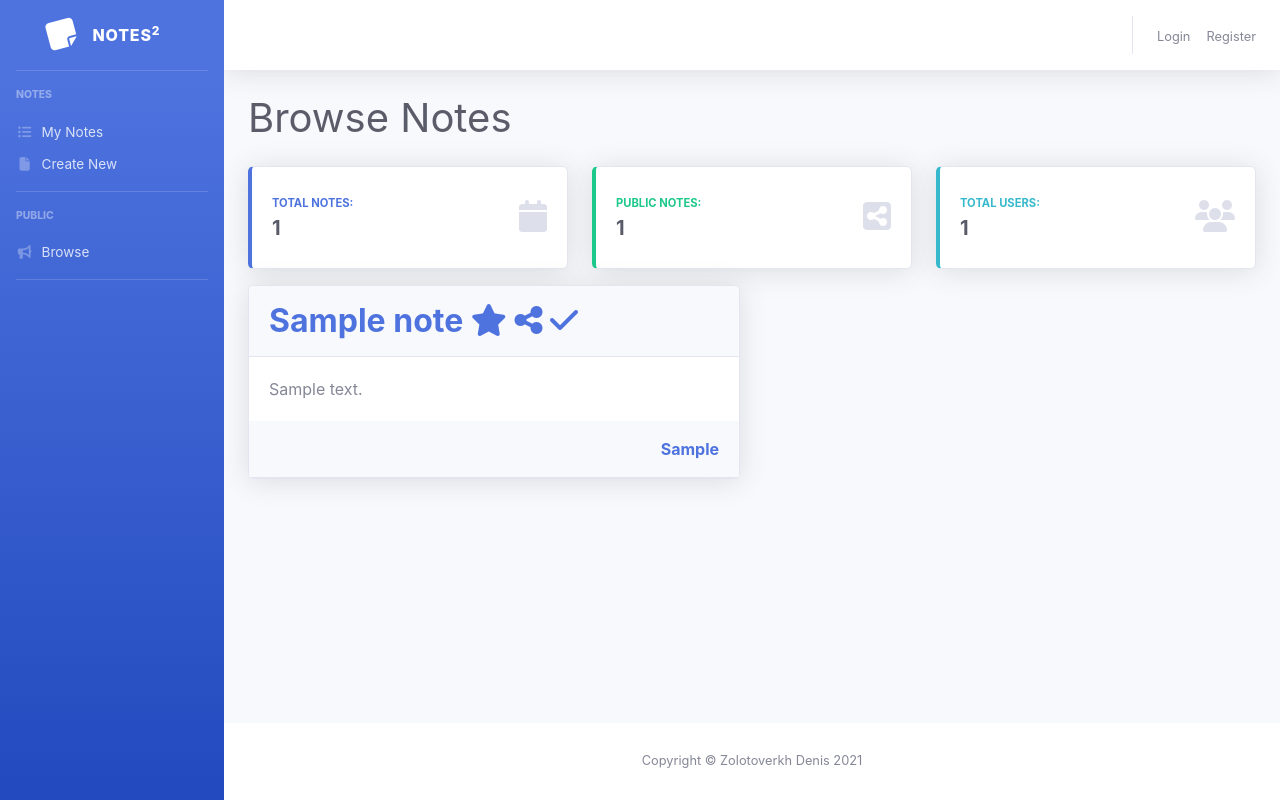
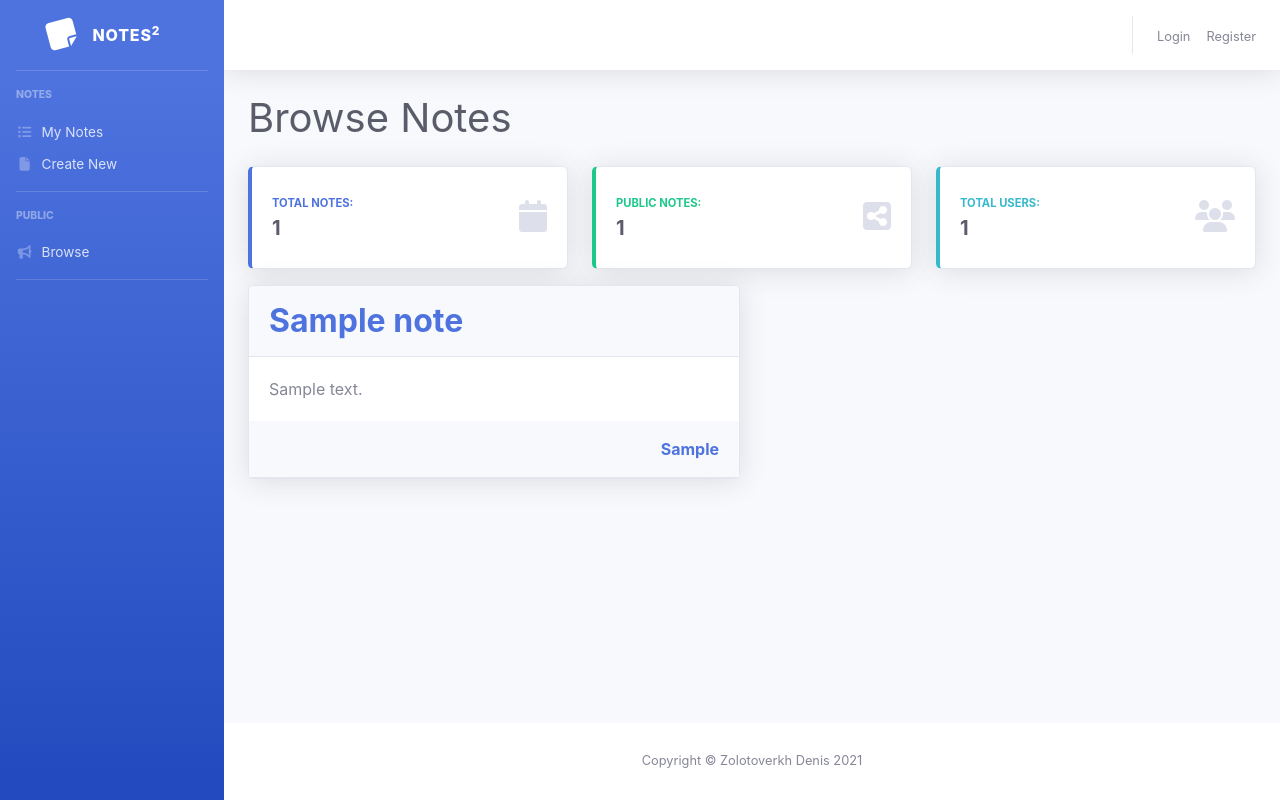
Before and after one commit to monsterrmad/notes_v2, a Django app: page / in a window 1280 px wide. Run offline with Django 3.2, Linux system fonts and the light colour scheme; tables that the repository leaves empty hold one stand-in row (values such as "Sample post"); some libraries are stand-ins or nearby versions.

Commit message:
homepage fixes

```diff
--- a/homepage/templates/homepage.html
+++ b/homepage/templates/homepage.html
@@ -80,17 +80,7 @@
                             <!-- Card Header - Dropdown -->
                             <div class="card-header py-3 d-flex flex-row align-items-center justify-content-between">
                                 <a href="{{ note.get_absolute_url }}" style="text-decoration: inherit; color: inherit">
-                                    <h2 class="m-0 font-weight-bold text-primary">{{ note.name }}
-                                        {% if note.favorite %}
-                                            <i class="fas fa-star"></i>
-                                        {% endif %}
-                                        {% if note.public %}
-                                            <i class="fas fa-share-alt"></i>
-                                        {% endif %}
-                                        {% if note.completed %}
-                                            <i class="fas fa-check"></i>
-                                        {% endif %}
-                                    </h2>
+                                    <h2 class="m-0 font-weight-bold text-primary">{{ note.name }}</h2>
                                 </a>
                                 {% if note.user == user|slugify %}
                                     <div class="dropdown no-arrow">
@@ -129,17 +119,7 @@
                             <!-- Card Header - Dropdown -->
                             <a href="{{ note.get_absolute_url }}" style="text-decoration: inherit; color: inherit">
                                 <div class="card-header py-3 d-flex flex-row align-items-center justify-content-between">
-                                    <h2 class="m-0 font-weight-bold text-primary">{{ note.name }}
-                                        {% if note.favorite %}
-                                            <i class="fas fa-star"></i>
-                                        {% endif %}
-                                        {% if note.public %}
-                                            <i class="fas fa-share-alt"></i>
-                                        {% endif %}
-                                        {% if note.completed %}
-                                            <i class="fas fa-check"></i>
-                                        {% endif %}
-                                    </h2>
+                                    <h2 class="m-0 font-weight-bold text-primary">{{ note.name }}</h2>
                             </a>
                             {% if note.user == user|slugify %}
                                 <div class="dropdown no-arrow">
```
